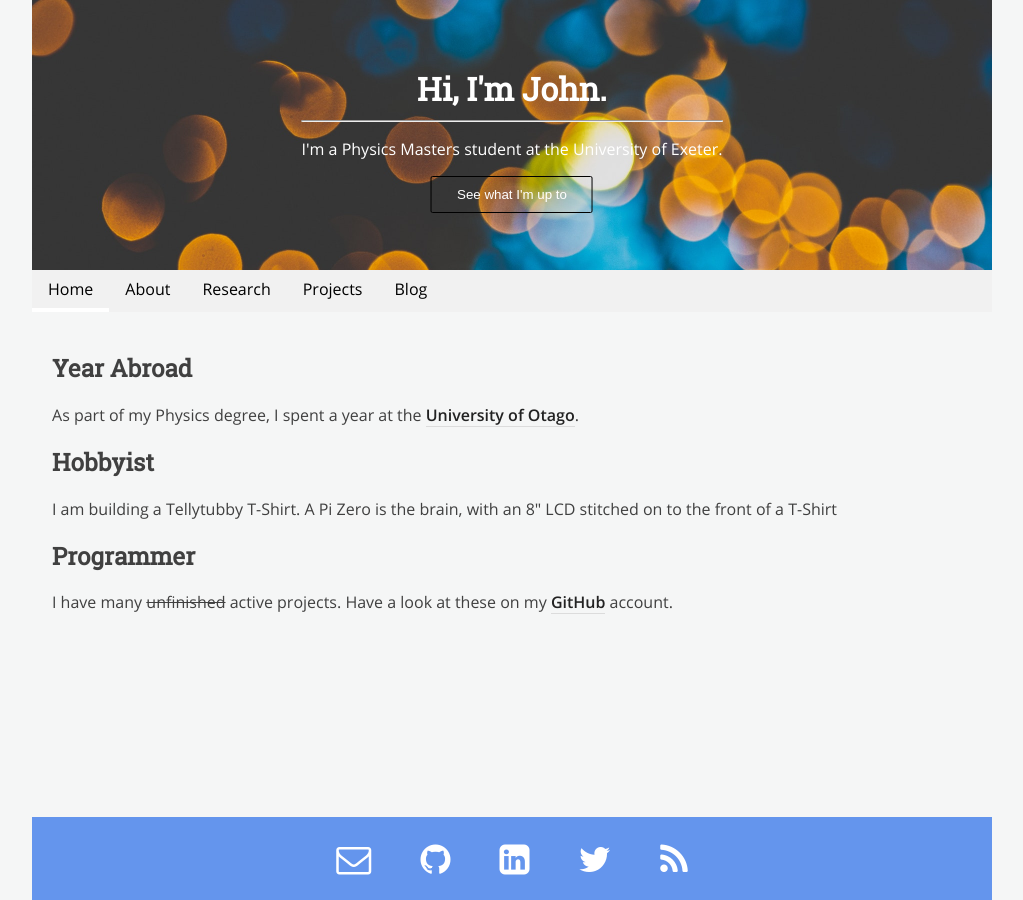
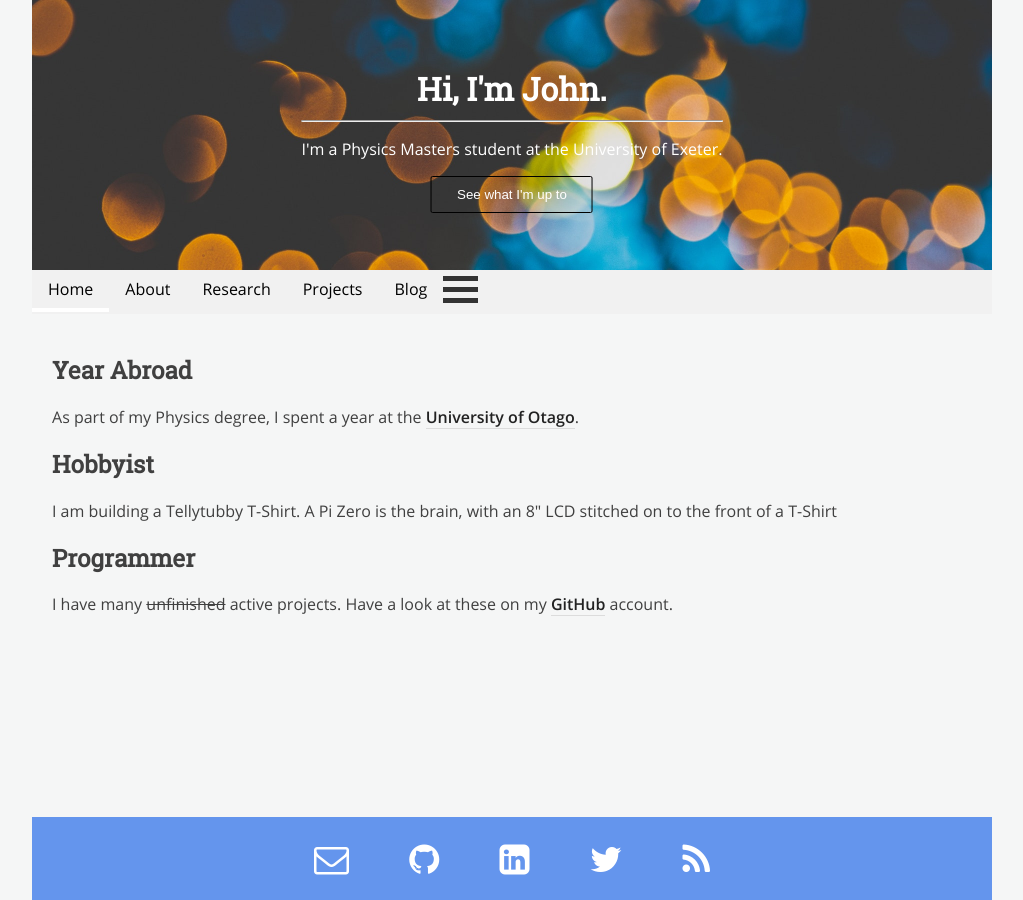
Before and after one commit to rjkilpatrick/rjkilpatrick.uk, a Jekyll site: the page built from index.md, in a window 1280 px wide. Shown: the whole page, without its empty margins (128-1151 px from the left). Built offline with Jekyll 4.4.1, drawn with Linux system fonts in a browser that asks for light colours.

Commit message:
Added hamburger menu transistions

```diff
--- a/_includes/head.html
+++ b/_includes/head.html
@@ -3,6 +3,7 @@
 <link rel="stylesheet" type="text/css" href="/assets/css/common.css">
 <meta name="viewport" content="width=device-width, initial-scale=1">
 <link rel="stylesheet" href="https://cdnjs.cloudflare.com/ajax/libs/font-awesome/4.7.0/css/font-awesome.min.css">
+<script type="text/javascript" defer src="assets/js/nav.js"></script>
 {%- if page.mathjax -%}
 {% include mathJax.html %}
 {%- endif -%}
--- a/_includes/nav.html
+++ b/_includes/nav.html
@@ -3,5 +3,14 @@
     {% for item in site.data.navigation.pages %}
       <li><a href="{{ item.link }}" {% if item.link == page.url %} class="active"{% endif %}>{{item.name}}</a></li>
     {% endfor %}
+    <li>
+      <a style="padding: 0" href="#">
+        <div class="hamburger-container">
+          <div class="bar1"></div>
+          <div class="bar2"></div>
+          <div class="bar3"></div>
+        </div>
+      </a>
+    </li>
   </ul>
 </nav>
--- a/assets/css/common.css
+++ b/assets/css/common.css
@@ -171,7 +171,35 @@ nav ul li a:hover {
   border-bottom: 4px solid #ddd;
 }
 
-/* Page body */
+/* Hamburger menu button */
+.hamburger-container {
+  display: inline-block;
+  cursor: pointer;
+}
+
+.bar1, .bar2, .bar3 {
+  width: 35px;
+  height: 5px;
+  background-color: #333;
+  margin: 6px 0;
+  transition: 0.4s;
+}
+
+.animate .bar1 {
+  -webkit-transform: rotate(-45deg) translate(-9px, 6px) ;
+  transform: rotate(-45deg) translate(-9px, 6px) ;
+}
+
+.animate .bar2 {
+  opacity: 0;
+}
+
+.animate .bar3 {
+  -webkit-transform: rotate(45deg) translate(-8px, -8px) ;
+  transform: rotate(45deg) translate(-8px, -8px) ;
+}
+
+/* navigation */
 main a {
   border-bottom: 1px solid #dcdcdc;
   color: #222;
@@ -199,7 +227,7 @@ main {
 
 #main-footer {
   background-color: cornflowerblue;
-  color: #fff !important;
+  color: #fff;
   font-size: 35px;
   text-align: center;
   flex-shrink: 0;
@@ -214,7 +242,7 @@ main {
   color: #fff;
   opacity: 1;
   cursor: pointer;
-  margin: 0 20px;
+  margin: 0 2vw;
 }
 
 .social:hover {
--- /dev/null
+++ b/assets/js/nav.js
@@ -0,0 +1,6 @@
+function toggleNav() {
+  this.classList.toggle("animate");
+}
+document
+  .querySelector(".hamburger-container")
+  .addEventListener("click", toggleNav);
```
